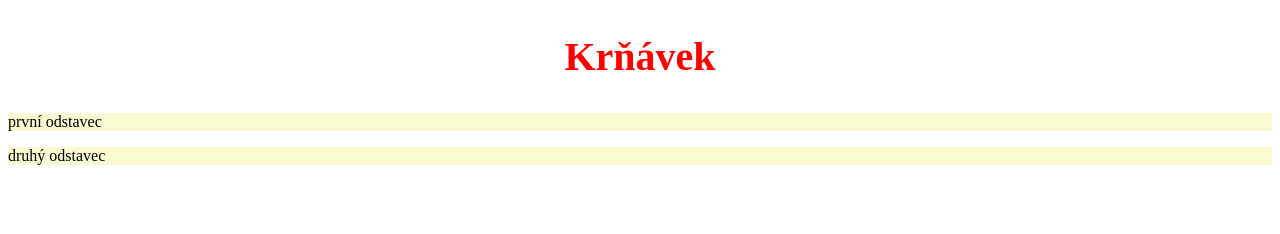
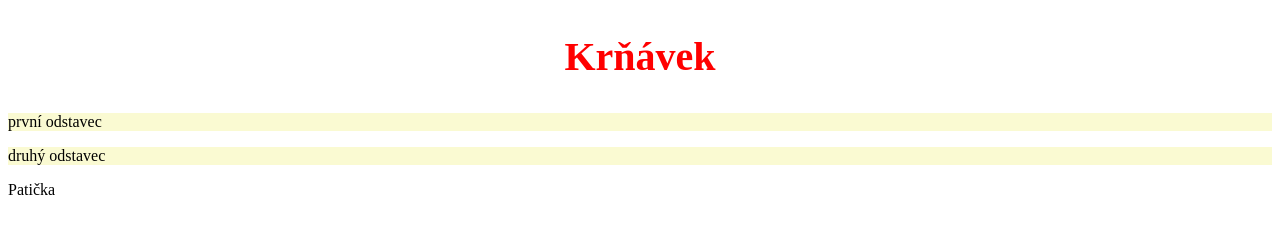
Before and after one commit to m8sxd/krnavek1, a plain HTML site: page index.html in a window 1280 px wide. Drawn offline with Linux system fonts and the light colour scheme.

Commit message:
přidání patičky

```diff
--- a/index.html
+++ b/index.html
@@ -8,5 +8,6 @@
     <h2>Krňávek</h2>
     <p>první odstavec</p>
     <p>druhý odstavec</p>
+    <footer>Patička</footer>
 </body>
 </html>
```
